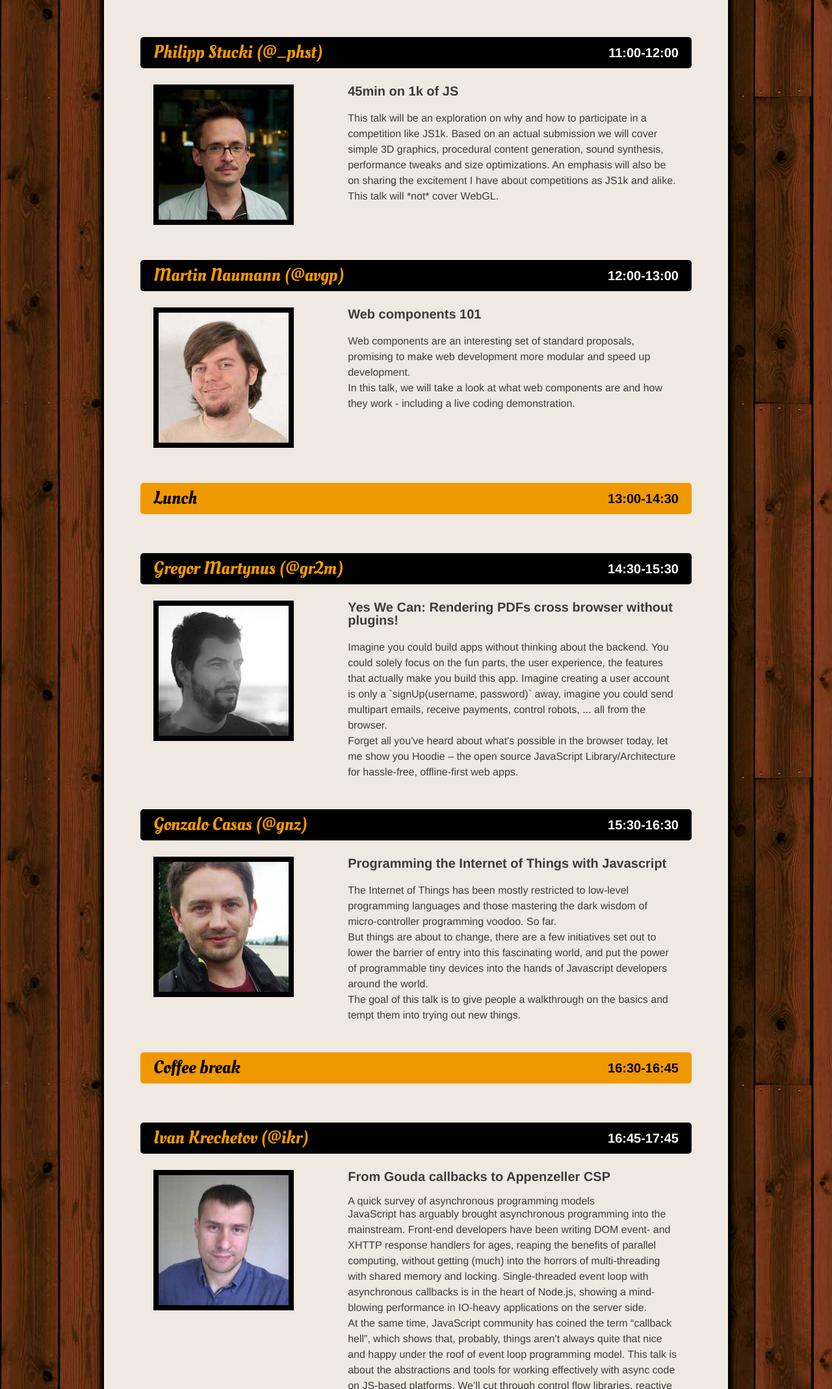
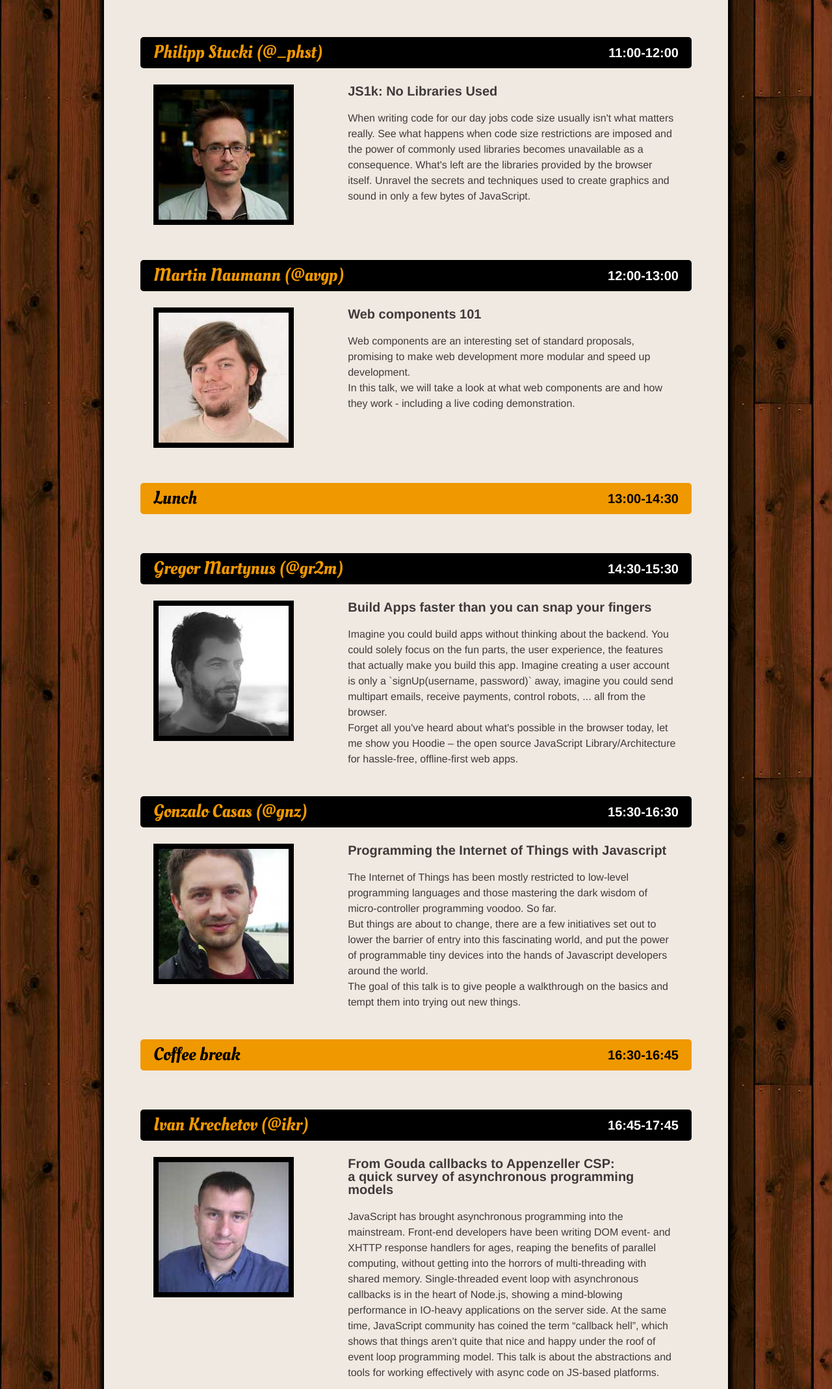
Before and after one commit to swissjeese/swissjeese.github.io, a plain HTML site: page schedule.html in a window 1280 px wide. Shown: the part 663-2800 px from the top of the page at 65% size. Drawn offline with nearby package versions, Linux system fonts and the light colour scheme.

Commit message:
Latests corrections to the talk descriptions

```diff
--- a/schedule.html
+++ b/schedule.html
@@ -38,10 +38,9 @@
                     <img src="images/speakers/_phst.jpg" width="200" height="200" />
                 </div>
                 <div class="talk">
-                    <h2>45min on 1k of JS</h2>
-                    This talk will be an exploration on why and how to participate in a competition like JS1k. Based on an actual submission we will cover simple 3D graphics, procedural content generation, sound synthesis, performance tweaks and size optimizations. An emphasis will also be on sharing the excitement I have about competitions as JS1k and alike.<br>
-
-                    This talk will *not* cover WebGL.
+                    <h2>JS1k: No Libraries Used</h2>
+                    When writing code for our day jobs code size usually isn't what matters really. See what happens when code size restrictions are imposed and the power of commonly used libraries becomes unavailable as a consequence.
+                    What's left are the libraries provided by the browser itself. Unravel the secrets and techniques used to create graphics and sound in only a few bytes of JavaScript.<br>
                 </div>
             </div>
             <div class="event clearfix">
@@ -73,7 +72,7 @@
                     <img src="images/speakers/gr2m.jpg" width="200" height="200" />
                 </div>
                 <div class="talk">
-                    <h2>Yes We Can: Rendering PDFs cross browser without plugins!</h2>
+                    <h2>Build Apps faster than you can snap your fingers</h2>
                     Imagine you could build apps without thinking about the backend. You could solely focus on the fun parts, the user experience, the features that actually make you build this app. Imagine creating a user account is only a `signUp(username, password)` away, imagine you could send multipart emails, receive payments, control robots, ... all from the browser.<br>
 
                     Forget all you've heard about what's possible in the browser today, let me show you Hoodie – the open source JavaScript Library/Architecture for hassle-free, offline-first web apps.
@@ -108,12 +107,10 @@
                     <img src="images/speakers/ikr.jpg" width="200" height="200" />
                 </div>
                 <div class="talk">
-                    <h2>From Gouda callbacks to Appenzeller CSP</h2>
-                    <h3>A quick survey of asynchronous programming models</h3>
+                    <h2>From Gouda callbacks to Appenzeller CSP: <br> a quick survey of
+asynchronous programming models</h2>
 
-                    JavaScript has arguably brought asynchronous programming into the mainstream. Front-end developers have been writing DOM event- and XHTTP response handlers for ages, reaping the benefits of parallel computing, without getting (much) into the horrors of multi-threading with shared memory and locking. Single-threaded event loop with asynchronous callbacks is in the heart of Node.js, showing a mind-blowing performance in IO-heavy applications on the server side.<br>
-
-                    At the same time, JavaScript community has coined the term “callback hell”, which shows that, probably, things aren’t always quite that nice and happy under the roof of event loop programming model. This talk is about the abstractions and tools for working effectively with async code on JS-based platforms. We’ll cut through control flow libraries, reactive programming, promises, and communicating sequential processes. Let’s put those fancy process algebras to work!
+                    JavaScript has brought asynchronous programming into the mainstream. Front-end developers have been writing DOM event- and XHTTP response handlers for ages, reaping the benefits of parallel computing, without getting into the horrors of multi-threading with shared memory. Single-threaded event loop with asynchronous callbacks is in the heart of Node.js, showing a mind-blowing performance in IO-heavy applications on the server side. At the same time, JavaScript community has coined the term “callback hell”, which shows that things aren’t quite that nice and happy under the roof of event loop programming model. This talk is about the abstractions and tools for working effectively with async code on JS-based platforms.
                 </div>
             </div>
             <div class="event clearfix">
```
